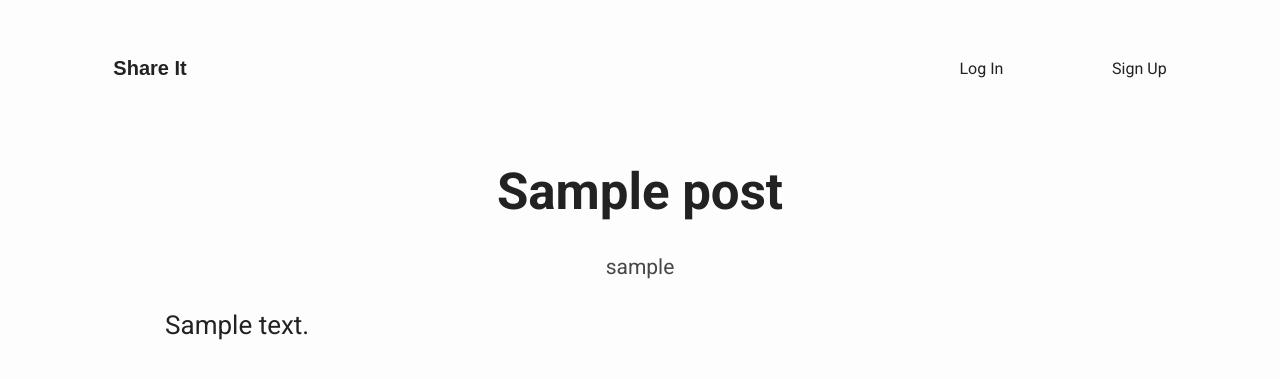
After one commit to victorlomi/Share-It, a Flask app: page /post/1 in a window 1280 px wide. The commit adds this page. Shown: the top 379 px of the page. Run offline with Flask 2, Linux system fonts and the light colour scheme; tables that the repository leaves empty hold one stand-in row (values such as "Sample post"); some web fonts are replaced.

Commit message:
add route for post and link to it using read more in index.html

```diff
--- a/app/main/routes.py
+++ b/app/main/routes.py
@@ -9,6 +9,11 @@ from app.main import forms
 def index():
     posts = Post.query.all()
     return render_template('index.html', posts=posts, User=User)
+
+@bp.route('/post/<post_id>', methods=['GET', 'POST'])
+def post(post_id):
+    post = Post.query.get(post_id)
+    return render_template('post.html', post=post)
 
 @bp.route('/add-post', methods=['GET', 'POST'])
 def add_post():
@@ -36,11 +41,10 @@ def user(user):
     pitches = Pitch.query.filter_by(author=user).all()
     return render_template('user.html', user=user, pitches=pitches)
 
-@bp.route('/comments/<pitch>')
-def comments(pitch):
-    comments = Comment.query.filter_by(pitch=Pitch.query.get(pitch)).all()
-
-    return render_template('comments.html', pitch=Pitch.query.get(pitch), comments=comments)
+@bp.route('/comments/<post>')
+def comments(post):
+    #comments = Comment.query.filter_by(pitch=Pitch.query.get(pitch)).all()
+    return render_template('comments.html')
 
 @bp.route('/add-comment/<pitch>', methods=['GET', 'POST'])
 def add_comment(pitch):
--- a/app/static/style.css
+++ b/app/static/style.css
@@ -115,6 +115,7 @@ nav .links a {
     grid-column: 2 / span 5;
     border-radius: 9px;
     padding-left: 20px;
+    padding-bottom: 14px;
 }
 
 .post h1 {
@@ -128,6 +129,12 @@ nav .links a {
     font-size: 17px;
     color: #4A4A4A;
     font-weight: 400;
+}
+
+.post a {
+    color: #222;
+    font-weight: 700;
+    text-decoration: underline;
 }
 
 .add-form {
@@ -300,3 +307,28 @@ nav .links a {
     font-size: 18px;
     font-family: 'Viga', sans-serif;
 }
+
+.post-grid {
+    display: flex;
+    flex-direction: column;
+    align-items: center;:
+}
+
+.post-title {
+    font-size: 51px;
+    color: #222;
+}
+
+.post-author {
+    font-size: 21px;
+    margin: 0;
+    font-weight: 400;
+    color: #474747;
+}
+
+.post-body {
+    width: 65ch;
+    line-height: 1.6;
+    font-size: 26px;
+    color: #222;
+}
--- a/app/templates/index.html
+++ b/app/templates/index.html
@@ -19,6 +19,7 @@
                 <div class="post">
                     <h1>{{ post.title }}</h1>
                     <h2>Author: {{ User.query.get(post.user_id).username }}</h2>
+                    <a href="{{ url_for('main.post', post_id=post.id) }}">Read More...</a>
                 </div>
             {% endfor %}
         {% else %}
--- /dev/null
+++ b/app/templates/post.html
@@ -0,0 +1,9 @@
+{% extends 'base.html' %}
+
+{% block content %}
+    <div class="post-grid">
+        <h1 class="post-title">{{ post.title }}</h1>
+        <h2 class="post-author">{{ post.author.username }}</h2>
+        <p class="post-body">{{ post.body }}</p>
+    </div>
+{% endblock %}
```
